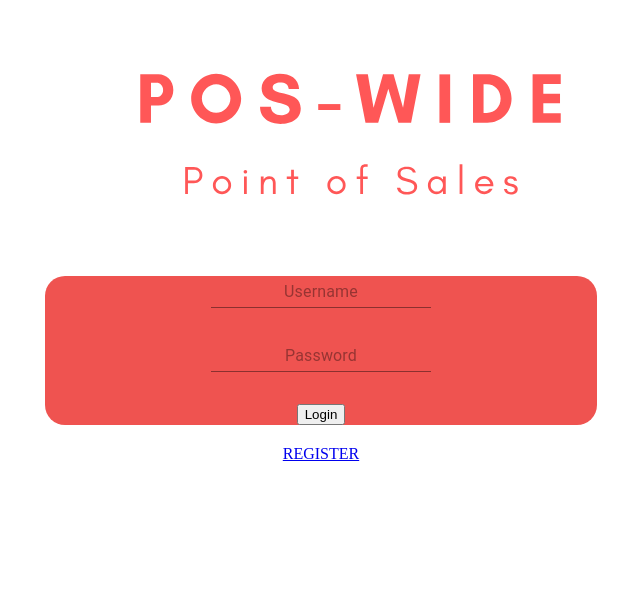
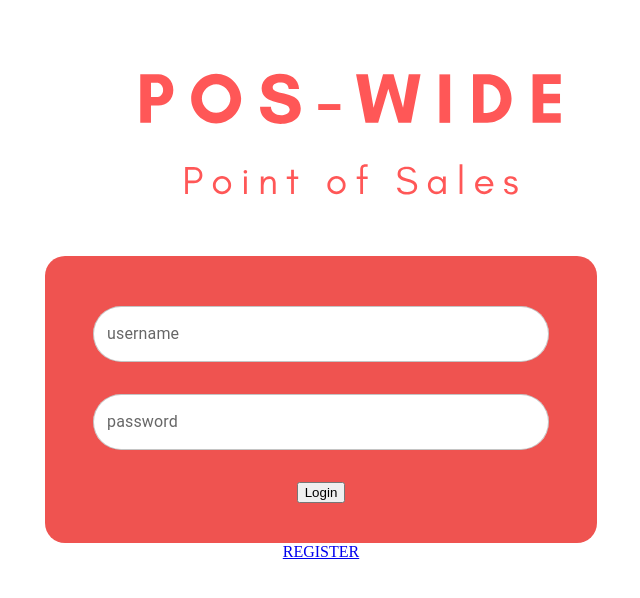
Before and after one commit to jspnvrdx/pos-wide, a React (Create React App) app in the folder client/: page / in a window 1280 px wide. Shown: the top 598 px of the page, without its empty margins (319-959 px from the left). Built offline with nearby package versions, Linux system fonts and the light colour scheme; no server answers; a web font is replaced by a local one.

Commit message:
feat: designed login inputs
- Center-aligned texts
- changed background colors
- added paddings for form spacing
- changed from Input component to TextField

```diff
--- a/client/src/components/Login.jsx
+++ b/client/src/components/Login.jsx
@@ -3,12 +3,15 @@ import { Link } from "react-router-dom";
 import { toast } from "react-toastify";
 
 //* MUI Components
-import { Container, Input } from "@mui/material";
+import { Container, Input, TextField } from "@mui/material";
 import { red } from "@mui/material/colors";
 import Stack from "@mui/material/Stack";
 
 //* images
 import Logo from "./images/logo-small.svg";
+
+// * styles
+import "./styles/styles.css";
 
 // * ----------------------------------------
 
@@ -67,32 +70,51 @@ const Login = ({ setAuth }) => {
       <Container maxWidth="sm" sx={{ textAlign: "center" }}>
         <img src={Logo} alt="POS-WIDE" />
 
-        <Container sx={{ bgcolor: red[400], borderRadius: "20px" }}>
+        <Container
+          sx={{ bgcolor: red[400], borderRadius: "20px", padding: "20px" }}
+        >
           <Container sx={{ margin: "20px 0" }}>
-            <form onSubmit={formSubmit} margin={"10px 0"}>
+            <form onSubmit={formSubmit} style={{ paddingTop: "10px" }}>
               <Stack
                 direction="column"
                 justifyContent={"center"}
                 alignItems="center"
                 spacing={4}
               >
-                <Input
+                <TextField
+                  fullWidth
+                  className="roundedInput"
+                  label="username"
                   name="username"
                   value={username}
-                  inputProps={{ placeholder: "Username" }}
                   onChange={(e) => handleOnchange(e)}
                   sx={{
-                    input: { textAlign: "center" },
+                    backgroundColor: "white",
+                    "& .MuiInputBase-root": {
+                      "& input": {
+                        textAlign: "center",
+                      },
+                    },
                   }}
                 />
-                <Input
+                <TextField
+                  fullWidth
+                  label="password"
+                  className="roundedInput"
                   type="password"
                   name="password"
                   value={password}
-                  inputProps={{ placeholder: "Password" }}
                   onChange={(e) => handleOnchange(e)}
                   sx={{
-                    input: { textAlign: "center" },
+                    backgroundColor: "white",
+                    "& .MuiInputBase-root": {
+                      "& input": {
+                        textAlign: "center",
+                      },
+                    },
+                    // "& .MuiInputLabel-outlined": {
+                    //   textAlign: "center",
+                    // },
                   }}
                 />
                 <button>Login</button>
--- /dev/null
+++ b/client/src/components/styles/styles.css
@@ -0,0 +1,4 @@
+.roundedInput .MuiOutlinedInput-root,
+.MuiTextField-root {
+  border-radius: 50px;
+}
```
